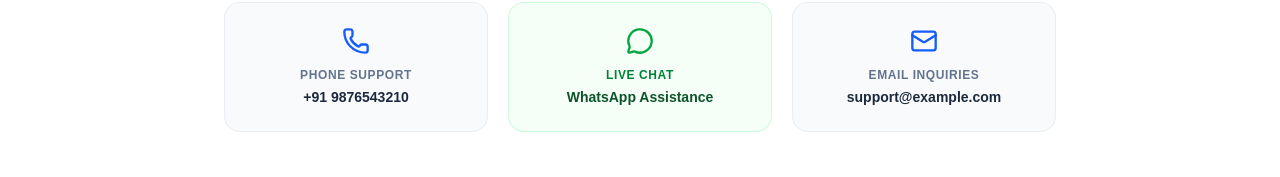
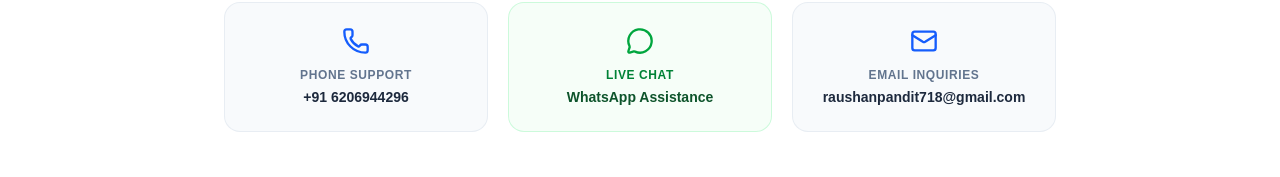
Before and after one commit to krraushan98/rd-master, a Next.js app: page / in a window 1280 px wide. Shown: the part 4905-5082 px from the top of the page. Built offline with nearby package versions, Linux system fonts and the light colour scheme.

Commit message:
update contact details

```diff
--- a/app/page.tsx
+++ b/app/page.tsx
@@ -442,22 +442,22 @@ export default function Home() {
           <p className="text-lg text-slate-600 mb-12">{currentLang.support.desc}</p>
 
           <div className="grid sm:grid-cols-3 gap-5">
-            <a href="tel:+919876543210" className="flex flex-col items-center p-6 rounded-2xl bg-slate-50 border border-slate-200/70 hover:border-blue-300 hover:bg-blue-50/40 transition">
+            <a href="tel:+916206944296" className="flex flex-col items-center p-6 rounded-2xl bg-slate-50 border border-slate-200/70 hover:border-blue-300 hover:bg-blue-50/40 transition">
               <Phone className="w-7 h-7 text-blue-600 mb-3" />
               <span className="text-xs uppercase tracking-wider text-slate-500 font-bold mb-1">{currentLang.support.phone}</span>
-              <span className="font-bold text-slate-800 text-sm">+91 9876543210</span>
+              <span className="font-bold text-slate-800 text-sm">+91 6206944296</span>
             </a>
 
-            <a href="https://wa.me/919876543210" target="_blank" rel="noopener noreferrer" className="flex flex-col items-center p-6 rounded-2xl bg-green-50/60 border border-green-200/70 hover:border-green-300 hover:bg-green-50 transition">
+            <a href="https://wa.me/+916206944296" target="_blank" rel="noopener noreferrer" className="flex flex-col items-center p-6 rounded-2xl bg-green-50/60 border border-green-200/70 hover:border-green-300 hover:bg-green-50 transition">
               <MessageCircle className="w-7 h-7 text-green-600 mb-3" />
               <span className="text-xs uppercase tracking-wider text-green-700 font-bold mb-1">{currentLang.support.chat}</span>
               <span className="font-bold text-green-900 text-sm">{currentLang.support.chatDesc}</span>
             </a>
 
-            <a href="mailto:support@example.com" className="flex flex-col items-center p-6 rounded-2xl bg-slate-50 border border-slate-200/70 hover:border-blue-300 hover:bg-blue-50/40 transition">
+            <a href="mailto:raushanpandit718@gmail.com" className="flex flex-col items-center p-6 rounded-2xl bg-slate-50 border border-slate-200/70 hover:border-blue-300 hover:bg-blue-50/40 transition">
               <Mail className="w-7 h-7 text-blue-600 mb-3" />
               <span className="text-xs uppercase tracking-wider text-slate-500 font-bold mb-1">{currentLang.support.email}</span>
-              <span className="font-bold text-slate-800 text-sm">support@example.com</span>
+              <span className="font-bold text-slate-800 text-sm">raushanpandit718@gmail.com</span>
             </a>
           </div>
         </div>
```
